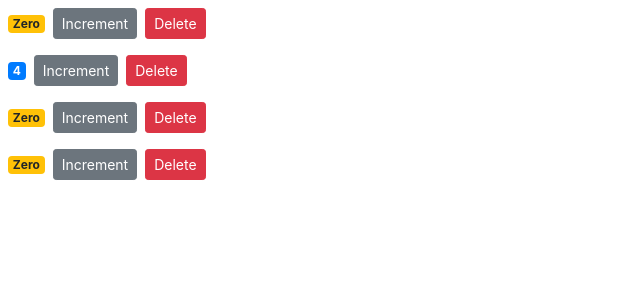
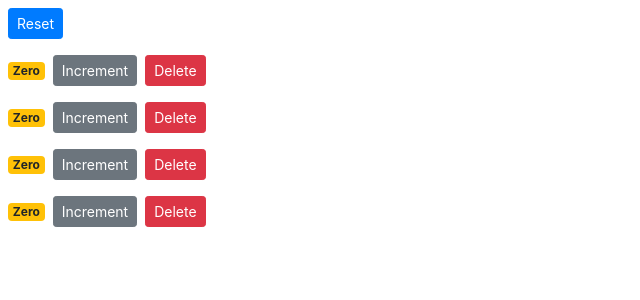
Before and after one commit to Awalamoo7/Counter, a React (Create React App) app: page / in a window 1280 px wide. Shown: the top 300 px of the page, without its empty margins (0-640 px from the left). Built offline with nearby package versions, Linux system fonts and the light colour scheme.

Commit message:
updating state

```diff
--- a/src/components/counter.jsx
+++ b/src/components/counter.jsx
@@ -1,26 +1,13 @@
 import React, { Component } from 'react';
 
 class Counter extends Component {
-    state ={
-        value: this.props.counter.value,
-    };
-
-    styles = {
-        fontSize: 15,
-        fontWeight: 'bold'
-    }
-
-    handleIncrement = () => {
-        this.setState({value: this.state.value + 1})
-    }
-
 
     render() {
         return (
         <div>
             <span className={this.getBadgeClasses()}>{this.formatCount()}</span>
             <button
-            onClick={this.handleIncrement}
+            onClick={()=> this.props.onIncrement(this.props.counter)}
             className='btn btn-secondary btn-sm'>
                 Increment
             </button>
@@ -37,12 +24,12 @@
 
     getBadgeClasses() {
         let classes = "badge m-2";
-        classes += (this.state.value === 0) ? " badge-warning" : " badge-primary";
+        classes += (this.props.counter.value === 0) ? " badge-warning" : " badge-primary";
         return classes;
     }
 
     formatCount () {
-        const {value} = this.state;
+        const {value} = this.props.counter;
         return value === 0 ? 'Zero' : value;
     }
 }
--- a/src/components/counters.jsx
+++ b/src/components/counters.jsx
@@ -5,7 +5,7 @@
     state = {
         counters: [
             {id:1, value:0},
-            {id:2,value:4},
+            {id:2, value:0},
             {id:3, value:0},
             {id:4, value:0}
         ]
@@ -15,12 +15,36 @@
         const counters = this.state.counters.filter(c => c.id !== counterId);
         this.setState({counters});
     }
+    handleIncrement = counter => {
+        const counters = [...this.state.counters]
+        const index = counters.indexOf(counter);
+        counters[index] = {...counter};
+        counters[index].value++;
+        this.setState({counters});
+    }
+    handleReset = counter => {
+        const counters = this.state.counters.map(c=> {
+            c.value = 0;
+            return c;
+        });
+        this.setState(counters);
+    }
 
     render() {
         return (
             <div>
+                <button
+                onClick={this.handleReset}
+                className='btn btn-primary btn-sm m-2'
+            >
+                Reset
+            </button>
                 {this.state.counters.map(counter => (
-                    <Counter key={counter.id} onDelete={this.handleDelete} counter = {counter}/>
+                    <Counter
+                    key={counter.id}
+                    onIncrement={this.handleIncrement}
+                    onDelete={this.handleDelete}
+                    counter = {counter}/>
                 ))}
             </div>
         );
```
